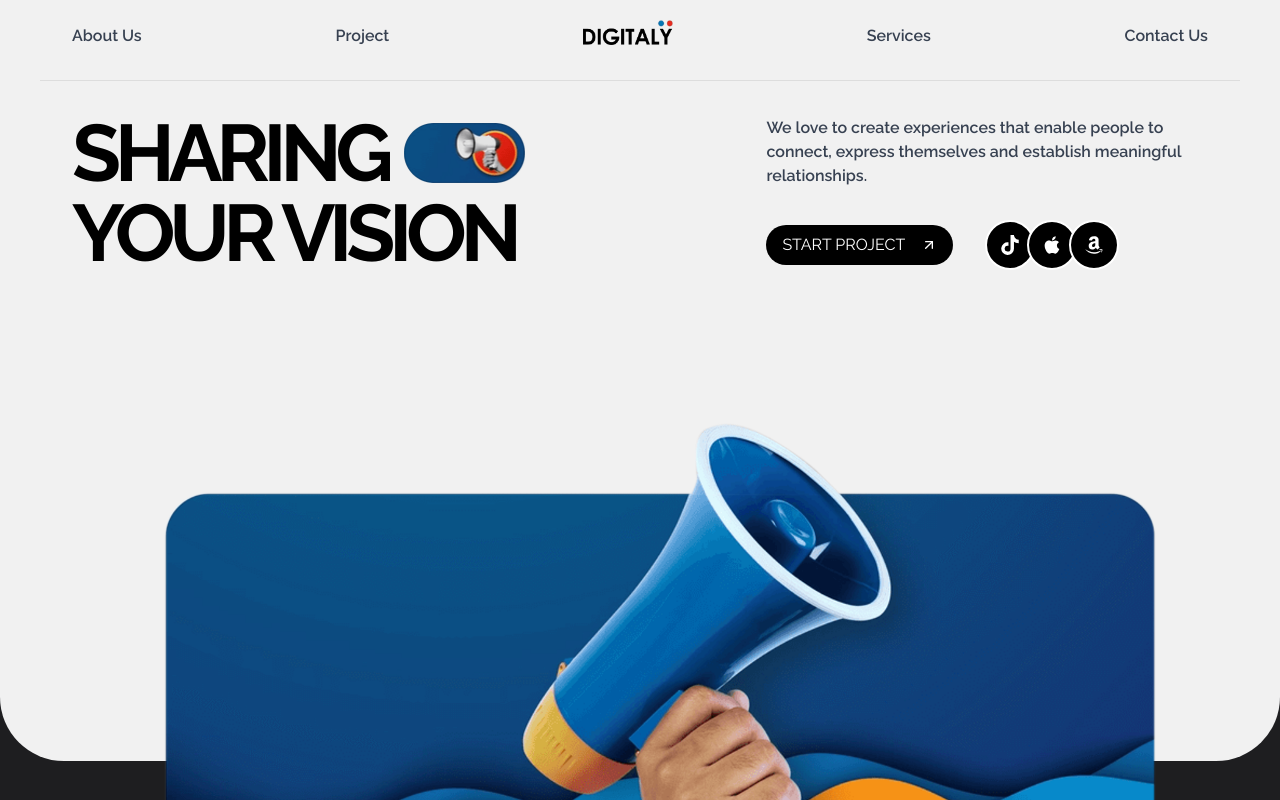
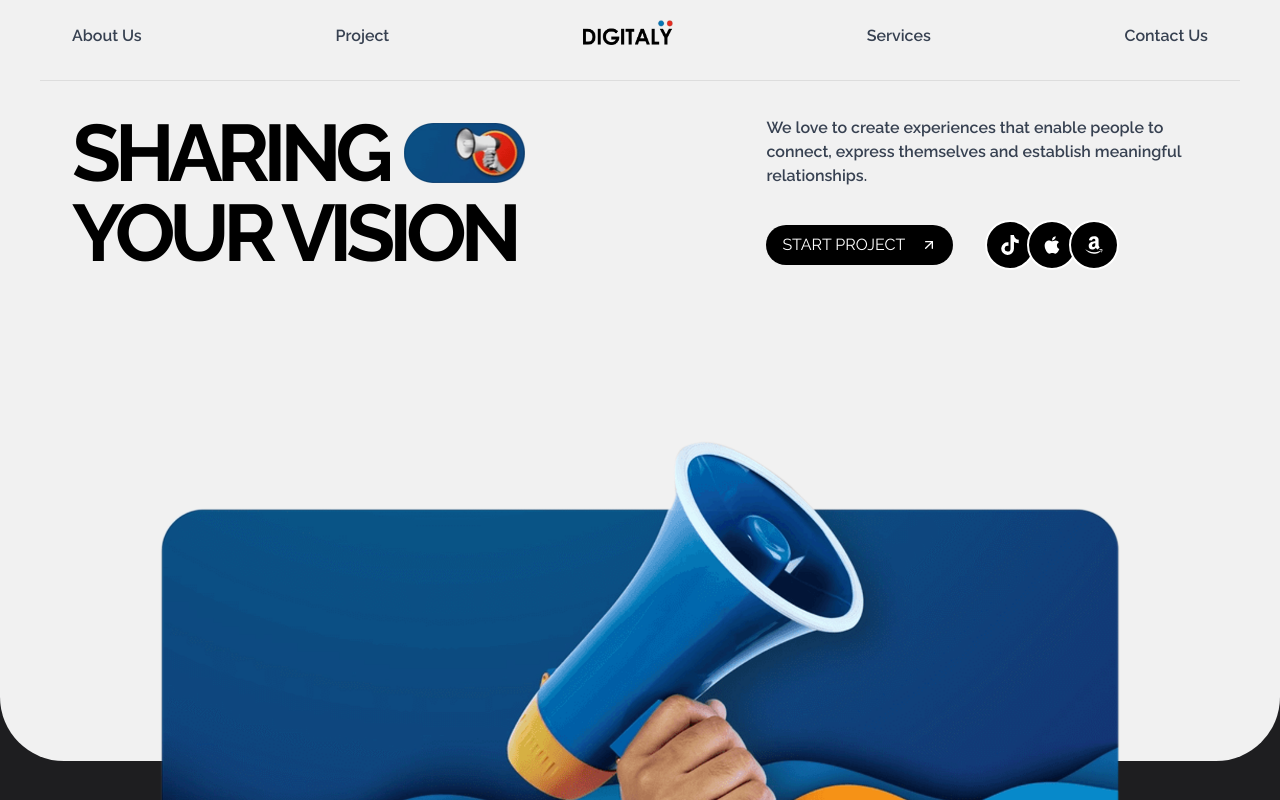
Before and after one commit to MAHE-1702/gOKul, a React (Vite) app: page / in a window 1280 px wide. Shown: the top 800 px of the page. Built offline with nearby package versions, Linux system fonts and the light colour scheme.

Commit message:
Fixed the home banner tilt on zoom

```diff
--- a/src/sections/Home/Home.jsx
+++ b/src/sections/Home/Home.jsx
@@ -10,8 +10,8 @@ const Home = () => {
   return (
     <div className="">
       <Navbar />
-      <div className="h-[85vh] sl:h-[60vh] bg-[#f1f1f1] rounded-bl-[4rem] rounded-br-[4rem] relative">
-        <div className="max-w-[1200px] m-auto">
+      <div className="bg-[#f1f1f1] rounded-bl-[4rem] rounded-br-[4rem] relative">
+        <div className="h-[85vh] sl:h-[60vh] max-w-[1200px] m-auto relative">
           <div className="py-[2rem] flex flex-col items-center lg:flex-row lg:gap-8 lg:px-[2rem] px-[1rem]">
             <div className="lg:w-[60%] text-center lg:text-left mb-8 lg:mb-0">
               <div className="md:flex items-center">
```
